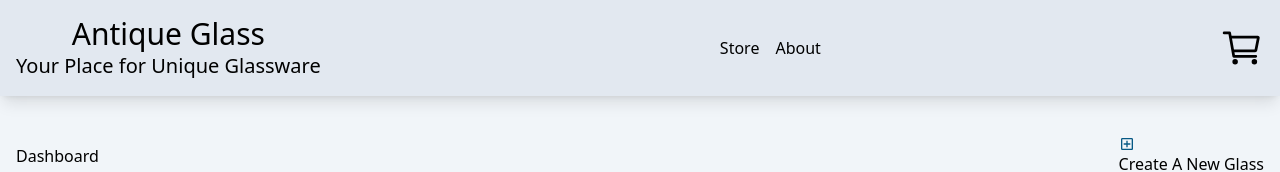
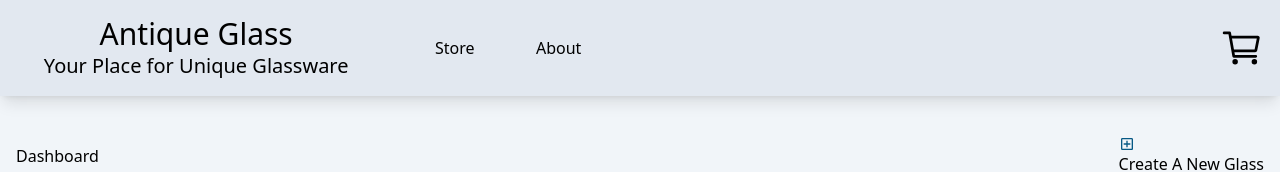
Before and after one commit to a-breezy/antique-glass, a React (Vite) app in the folder client/: page /dashboard in a window 1280 px wide. Shown: the top 172 px of the page. Built offline with nearby package versions, Linux system fonts and the light colour scheme; no server answers.

Commit message:
reformated store and about pages. Also moved CartButton to its own component

```diff
--- /dev/null
+++ b/client/src/components/NavBar/CartButton.tsx
@@ -0,0 +1,22 @@
+import { IoCartOutline, IoCart } from "react-icons/io5";
+import { useShoppingCart } from "../../context/ShoppingCartContext";
+
+export default function CartButton() {
+  const { cartQuantity, toggleCart } = useShoppingCart();
+
+  return (
+        <button className="w-full h-full relative" onClick={toggleCart}>
+          {!cartQuantity ? (
+            <IoCartOutline className="w-full h-full" />
+          ) : (
+            <div>
+              <IoCart className="w-full h-full" />
+              <div className="absolute bottom-1.5 -right-1 w-6 rounded-full bg-red-400 text-white">
+                {cartQuantity}
+              </div>
+            </div>
+          )}
+        </button>
+
+  );
+}
--- a/client/src/components/NavBar/NavBar.tsx
+++ b/client/src/components/NavBar/NavBar.tsx
@@ -2,41 +2,30 @@ import { Link } from "react-router-dom";
 import { IoCartOutline, IoCart } from "react-icons/io5";
 import { useShoppingCart } from "../../context/ShoppingCartContext";
 import ShoppingCart from "../ShoppingCart/ShoppingCart";
+import CartButton from "./CartButton";
 
 export default function NavBar() {
   const { cartQuantity, isOpen, toggleCart } = useShoppingCart();
 
   return (
     <div className="flex justify-between flex-wrap shadow-lg p-4 bg-slate-200">
+      <div className="flex flex-row w-1/2 justify-around">
         <div className="flex flex-col text-center">
           <Link to="/">
             <h1 className="text-3xl">Antique Glass</h1>
           </Link>
           <h2 className="text-xl">Your Place for Unique Glassware</h2>
         </div>
-
         {/* add buttons for various pages */}
-      <div className="flex flex-row justify-items-start items-center">
+        <div className="flex flex-row w-1/3 justify-around items-center">
           <h2 className="px-2">Store</h2>
           <h2 className="px-2">About</h2>
         </div>
+      </div>
 
       <div className="flex flex-wrap content-center w-11">
-        <button className="w-full h-full relative" onClick={toggleCart}>
-          {!cartQuantity ? (
-            <IoCartOutline className="w-full h-full" />
-          ) : (
-            <div>
-              <IoCart className="w-full h-full" />
-              <div className="absolute bottom-1.5 -right-1 w-6 rounded-full bg-red-400 text-white">
-                {cartQuantity}
-              </div>
-            </div>
-          )}
-        </button>
-        {isOpen && cartQuantity ? (
-          <ShoppingCart />
-        ) : null}
+        <CartButton />
+        {isOpen && cartQuantity ? <ShoppingCart /> : null}
       </div>
     </div>
   );
```
Lines whose indentation alone changed are shown as unchanged.
